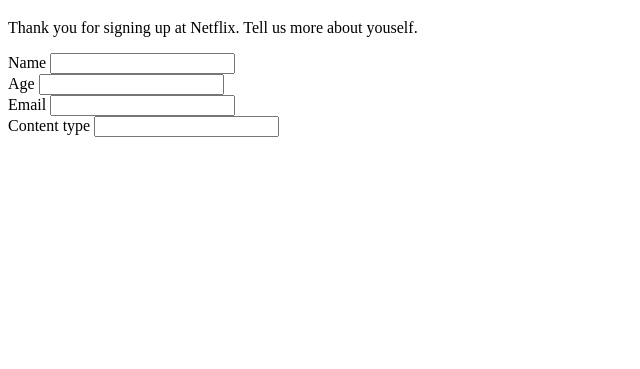
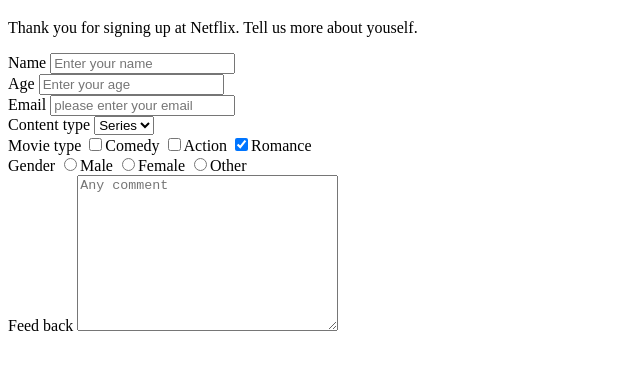
Before and after one commit to erol23/netflix-15, a plain HTML site: page index.html in a window 1280 px wide. Shown: the part 61-430 px from the top of the page, without its empty margins (0-640 px from the left). Drawn offline with Linux system fonts and the light colour scheme.

Commit message:
finished form

```diff
--- a/index.html
+++ b/index.html
@@ -16,21 +16,41 @@
                 <div class="form-group">
                     <form >
                         <div>
-                            <label for="">Name</label>
-                            <input type="text">
+                            <label for="name" >Name</label>
+                            <input type="text" placeholder="Enter your name" id="name">
                         </div>
                         <div>
-                            <label for="">Age</label>
-                            <input type="text">
+                            <label for="age">Age</label>
+                            <input type="number" placeholder="Enter your age" id="age">
                         </div>
                         <div>
-                            <label for="">Email</label>
-                            <input type="text">
+                            <label for="email">Email</label>
+                            <input type="email" placeholder="please enter your email" id="email">
                         </div>
                         <div>
-                            <label for="">Content type</label>
-                            <input type="text">
+                            <label for="content">Content type</label>
+                            <select name="" id="content">
+                                <option value="series">Series</option>
+                                <option value="movie">Movie</option>
+                            </select>
                         </div>
+                        <div>
+                            <label for="">Movie type</label>
+                            <input type="checkbox">Comedy
+                            <input type="checkbox">Action
+                            <input type="checkbox" checked>Romance
+                        </div>
+                        <div>
+                            <label for="">Gender</label>
+                            <input type="radio" name="gender" id="male">Male
+                            <input type="radio" name="gender" id="female">Female
+                            <input type="radio" name="gender" id="other">Other
+                        </div>
+                        <div>
+                            <label for="">Feed back</label>
+                            <textarea name="" id="" cols="30" rows="10" placeholder="Any comment"></textarea>
+                        </div>
+
                     </form>
                 </div>
             </div>
```
